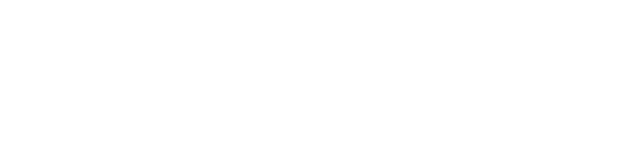
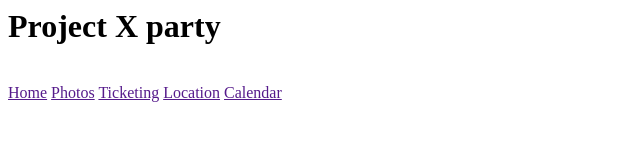
Before and after one commit to brianqeep/projectx, a plain HTML site: page index.html in a window 1280 px wide. Shown: the whole page, without its empty margins (0-640 px from the left). Drawn offline with Linux system fonts and the light colour scheme.

Commit message:
create headers

```diff
--- a/index.html
+++ b/index.html
@@ -1 +1,19 @@
-<html></html>
+<html>
+<head>
+</head>
+<title>
+  MY first website
+</title>
+<body>
+  <h1>Project X party</h1></br>
+  <a href url="index.html"> Home</a>
+  <a href url="photos.html">Photos</a>
+  <a href url="ticketing.html">Ticketing</a>
+  <a href url="location.html">Location</a>
+  <a href url="calendar.html">Calendar</a>
+</body>
+
+
+
+
+</html>
```
